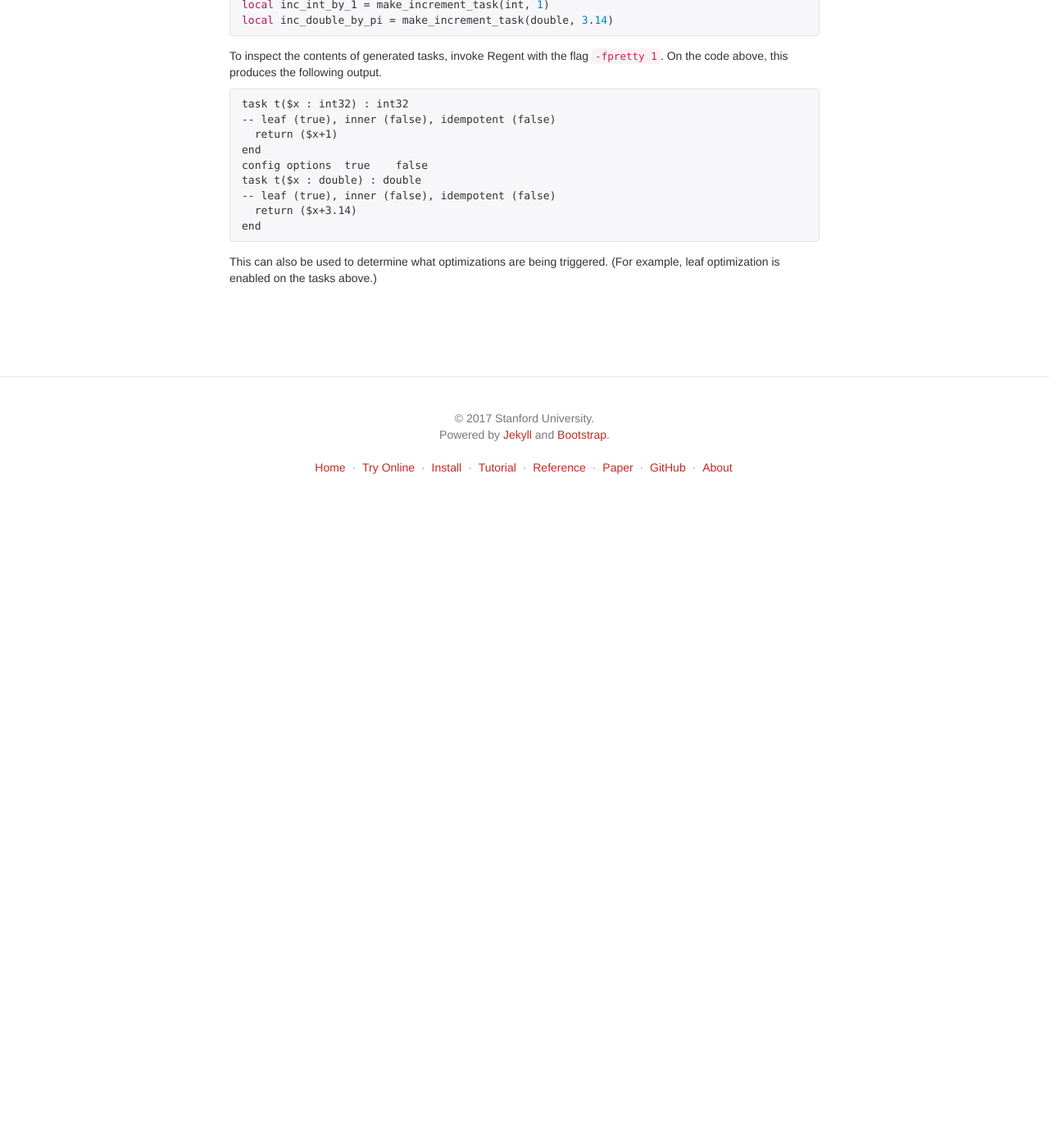
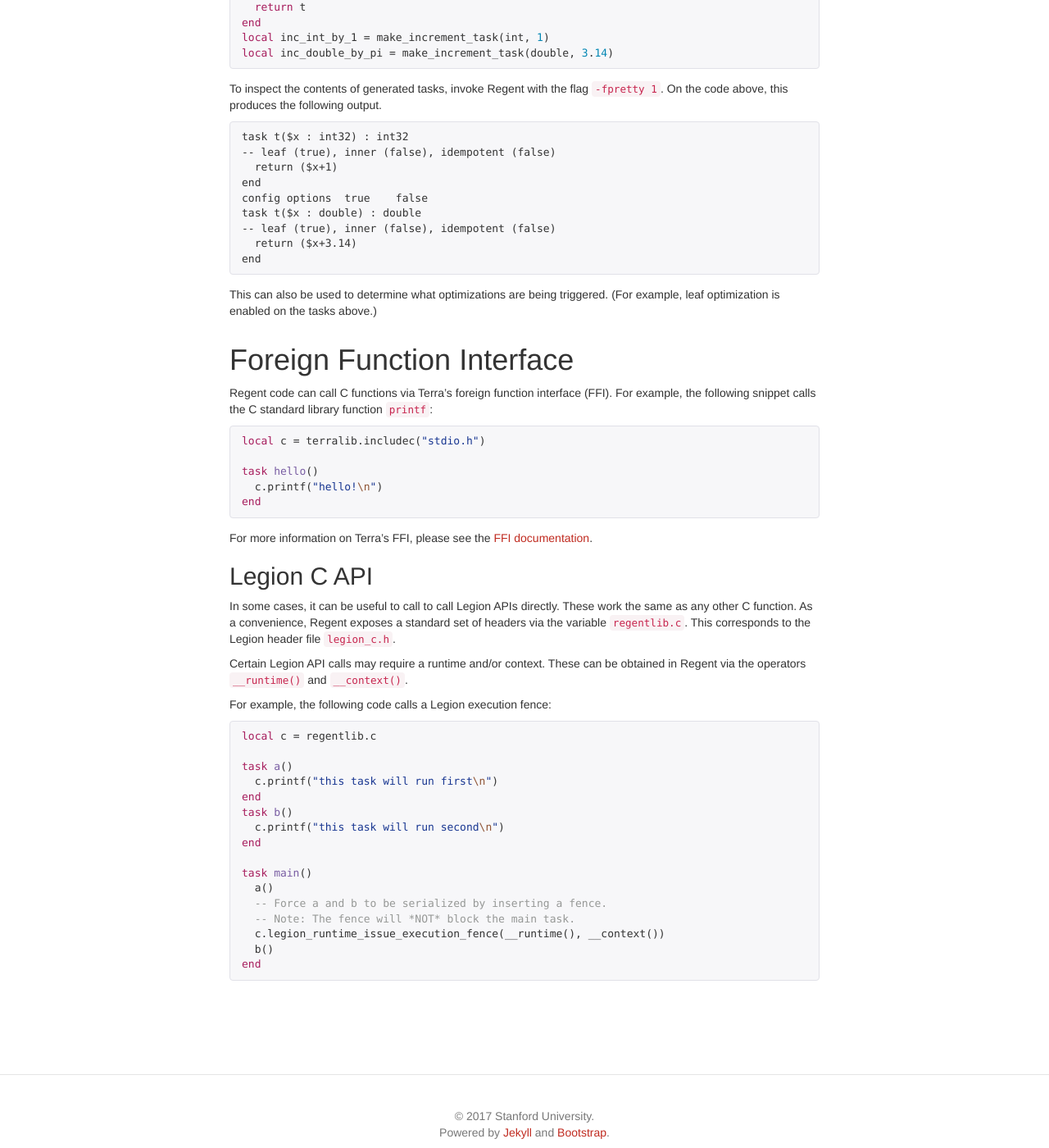
Before and after one commit to StanfordLegion/regent-lang.org, a Jekyll site: the page built from reference.md, in a window 1280 px wide and 1400 px high, scrolled down 6724 px. Shown: the whole window at 82% size. Built offline with Jekyll 4.4.1, drawn with Linux system fonts in a browser that asks for light colours; nearby versions of some CDN libraries; before the commit the page ends 7354 px from its top, so only the background shows below that; some of the changed text lies outside the part shown.

Commit message:
Add section of FFI.

```diff
--- a/reference.md
+++ b/reference.md
@@ -27,6 +27,8 @@ permalink: /reference/index.html
       * [Statement Quotes](#statement-quotes)
       * [Expressions Quotes](#expression-quotes)
       * [Task Generation](#task-generation)
+  * [Foreign Function Interface](#foreign-function-interface)
+      * [Legion C API](#legion-c-api)
 
 # Frontmatter
 
@@ -451,3 +453,53 @@ end
 This can also be used to determine what optimizations are being
 triggered. (For example, leaf optimization is enabled on the tasks
 above.)
+
+# Foreign Function Interface
+
+Regent code can call C functions via Terra's foreign function
+interface (FFI). For example, the following snippet calls the C standard
+library function `printf`:
+
+{% highlight regent %}
+local c = terralib.includec("stdio.h")
+
+task hello()
+  c.printf("hello!\n")
+end
+{% endhighlight %}
+
+For more information on Terra's FFI, please see the
+[FFI documentation](http://terralang.org/api.html#using-c-inside-terra).
+
+## Legion C API
+
+In some cases, it can be useful to call to call Legion APIs
+directly. These work the same as any other C function. As a
+convenience, Regent exposes a standard set of headers via the variable
+`regentlib.c`. This corresponds to the Legion header file
+[`legion_c.h`](https://github.com/StanfordLegion/legion/blob/master/runtime/legion/legion_c.h).
+
+Certain Legion API calls may require a runtime and/or context. These
+can be obtained in Regent via the operators `__runtime()` and
+`__context()`.
+
+For example, the following code calls a Legion execution fence:
+
+{% highlight regent %}
+local c = regentlib.c
+
+task a()
+  c.printf("this task will run first\n")
+end
+task b()
+  c.printf("this task will run second\n")
+end
+
+task main()
+  a()
+  -- Force a and b to be serialized by inserting a fence.
+  -- Note: The fence will *NOT* block the main task.
+  c.legion_runtime_issue_execution_fence(__runtime(), __context())
+  b()
+end
+{% endhighlight %}
```
